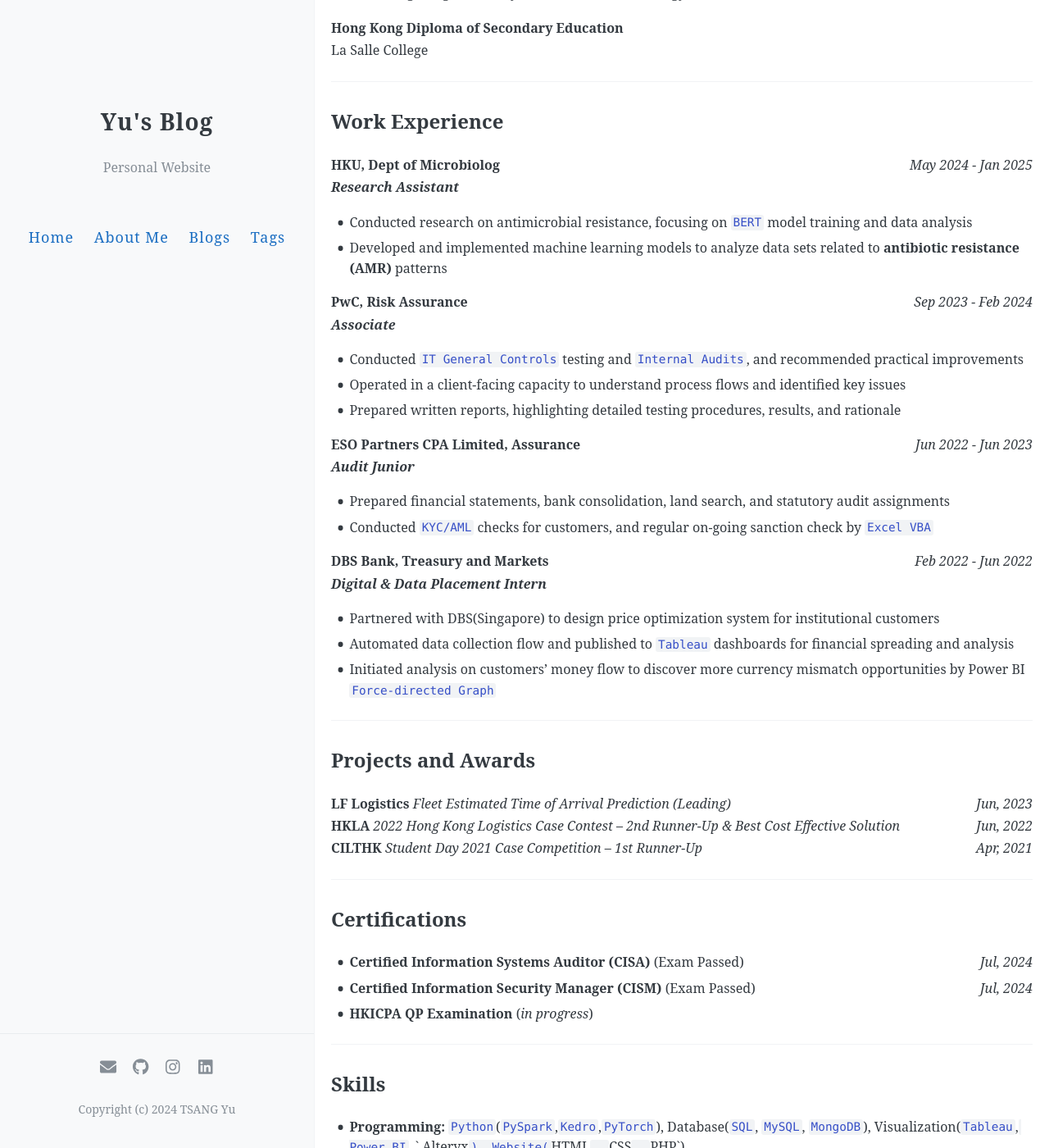
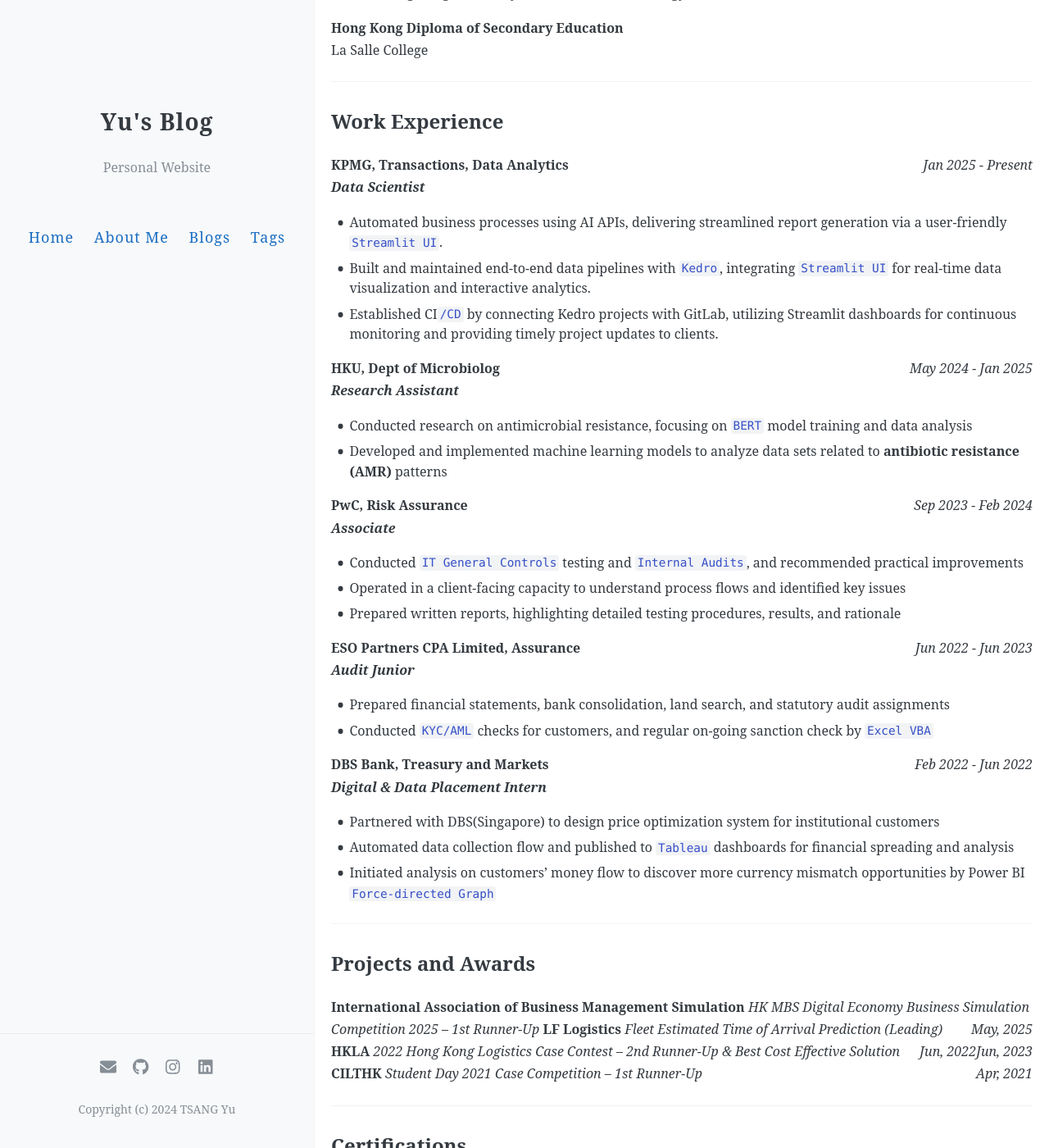
Before and after one commit to yutsang/yutsang.github.io, a Jekyll site: the page built from about.md, in a window 1280 px wide and 1400 px high, scrolled down 589 px. Shown: the whole window at 82% size. Built offline with Jekyll 4.4.1, drawn with Linux system fonts in a browser that asks for light colours; comment, search, counter and statistics services are not loaded.

Commit message:
Update as at Jul 2025

```diff
--- a/about.md
+++ b/about.md
@@ -30,13 +30,13 @@
 
 ## Work Experience
 
-<!--
-**Pending, Pending for Disclosure** <span style="float: right;">*Jan 2025 - Present*</span>
+<!-- Placeholder -->
+**KPMG, Transactions, Data Analytics** <span style="float: right;">*Jan 2025 - Present*</span>
 ***Data Scientist***
-- Delivered high-quality data analytics services for M&A projects, utilizing tools such as `Tableau`, `Power BI`, and `Alteryx` to extract insights and support decision-making for clients across various industries.
-- Collaborated with Deals teams to develop innovative solutions and compelling propositions, leveraging strong analytical skills to analyze complex data and address client-specific challenges.
-- Provided training on the latest data analytics tools and methodologies to enhance the capabilities of Deals professionals, fostering a culture of continuous learning and improvement within the team.
--->
+- Automated business processes using AI APIs, delivering streamlined report generation via a user-friendly `Streamlit UI`.
+- Built and maintained end-to-end data pipelines with `Kedro`, integrating `Streamlit UI` for real-time data visualization and interactive analytics.
+- Established CI`/CD` by connecting Kedro projects with GitLab, utilizing Streamlit dashboards for continuous monitoring and providing timely project updates to clients.
+
 
 **HKU, Dept of Microbiolog** <span style="float: right;">*May 2024 - Jan 2025*</span>
 ***Research Assistant***
@@ -67,6 +67,8 @@
 ---
 
 ## Projects and Awards
+**International Association of Business Management Simulation**
+*HK MBS Digital Economy Business Simulation Competition 2025 – 1st Runner-Up*<span style="float: right;">*May, 2025*</span>
 **LF Logistics**
 *Fleet Estimated Time of Arrival Prediction (Leading)*<span style="float: right;">*Jun, 2023*</span>
 **HKLA**
```
